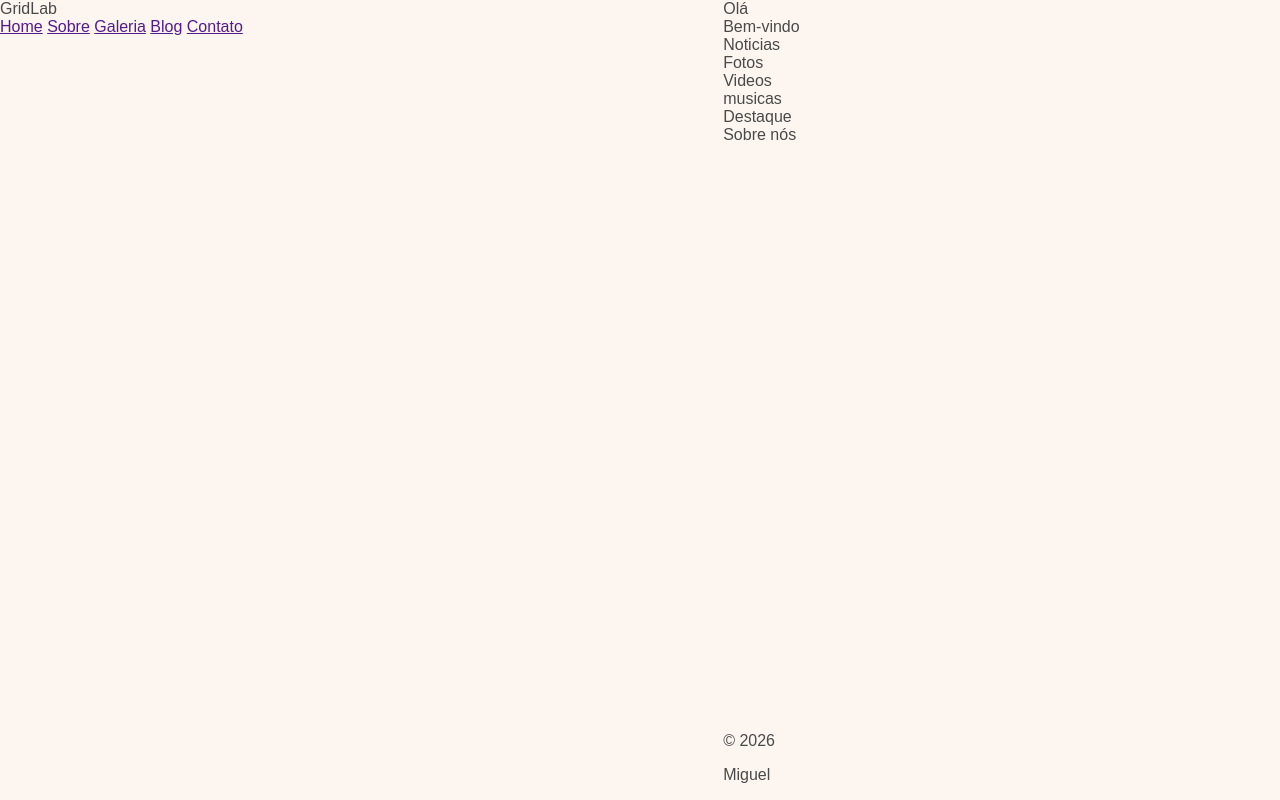
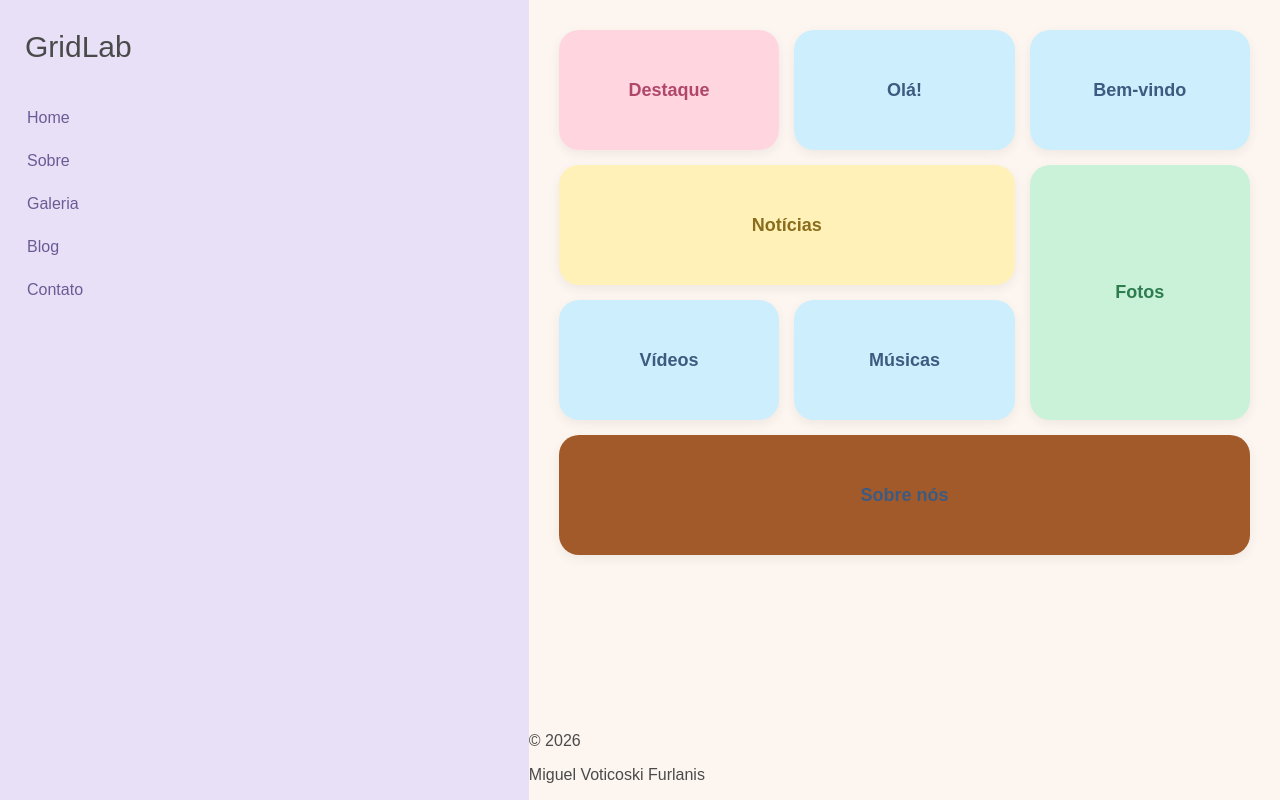
Before and after one commit to miguelfurlanisdev/praticaGrid, a plain HTML site: page index.html in a window 1280 px wide. Drawn offline with Linux system fonts and the light colour scheme.

Commit message:
Atualização e criação do arquivo css

```diff
--- a/index.html
+++ b/index.html
@@ -3,36 +3,36 @@
 <head>
     <meta charset="UTF-8">
     <meta name="viewport" content="width=device-width, initial-scale=1.0">
-    <title>Document</title>
-    <link rel="stylesheet" href="./style/style.css">
+    <title>GridLab</title>
+    <link rel="stylesheet" href="../style/style.css">
 </head>
 <body>
 
-    <!-- SIDEBAR -->
+    <!-- SIDEBAR  -->
     <aside class="sidebar">
         <div class="caixa-menu-titulo">GridLab</div>
-        <a href="">Home</a>
-        <a href="">Sobre</a>
-        <a href="">Galeria</a>
-        <a href="">Blog</a>
-        <a href="">Contato</a>
+        <a class="caixa-menu" href="">Home</a>
+        <a class="caixa-menu" href="">Sobre</a>
+        <a class="caixa-menu" href="">Galeria</a>
+        <a class="caixa-menu" href="">Blog</a>
+        <a class="caixa-menu" href="">Contato</a>
     </aside>
 
-    <!-- CONTEÚDO -->
-     <main>
-        <div class="caixa"> Olá</div>
+    <!-- CONTEÚDO  -->
+     <main class="grade">
+        <div class="caixa">Olá!</div>
         <div class="caixa">Bem-vindo</div>
-        <div class="caixa-larga">Noticias</div>
-        <div class="caixa-alta">Fotos</div>
-        <div class="caixa">Videos</div>
-        <div class="caixa">musicas</div>
-        <div class="caixa-primeira">Destaque</div>
-        <div class="caixa-toda">Sobre nós</div>
+        <div class="caixa larga">Notícias</div>
+        <div class="caixa alta">Fotos</div>
+        <div class="caixa">Vídeos</div>
+        <div class="caixa">Músicas</div>
+        <div class="caixa primeira">Destaque</div>
+        <div class="caixa toda">Sobre nós</div>
      </main>
 
-     <footer>
+     <footer class="footer">
         <p>&copy; 2026</p>
-        <p>Miguel</p>
+        <p>Miguel Voticoski Furlanis</p>
      </footer>
 
 </body>
--- a/style/style.css
+++ b/style/style.css
@@ -1,6 +1,6 @@
-body{
+body {
     margin: 0;
-    font-family: Arial, Helvetica, sans-serif;
+    font-family: Arial, sans-serif;
     background-color: #fdf6f0;
     color: #4a4a4a;
     min-height: 100vh;
@@ -9,17 +9,106 @@ body{
     grid-template-columns: 270px, 1fr;
     grid-template-rows: 1fr auto;
     grid-template-areas:
-        "sidebar grade"
-        "sidebar footer"
-    ;
+                "sidebar grade"
+                "sidebar footer";
+
 }
 
-.sidebar{
-    grid-area: sidebar;
+
+.sidebar { grid-area: sidebar;}
+.grade { grid-area: grade;}
+.footer {grid-area: footer;}
+
+
+.sidebar {
+    display: grid;
+    align-content: start;
+    gap: 5px;
+    padding: 30px 15px;
+    background-color: #e8e0f7;
+
 }
-.grade{
-    grid-area: grade;
+
+.caixa-menu {
+    color: #6b5b95;
+    text-decoration: none;
+    padding: 10px 12px;
+    border-radius: 10px;
+    transition: 0.2s;
 }
-.footer{
-    grid-area: footer;
+
+
+.caixa-menu:hover{
+    background: #ffffff;
+    color: #4a3b78;
 }
+
+.caixa-menu-titulo{
+    font-family: Arial, Helvetica, sans-serif;
+    font-size: 30px;
+    margin-bottom: 30px;
+    margin-left: 10px;
+}
+
+.titulo{
+    font-size: 30px;
+    font-weight: bold;
+    color: #4a3b78;
+    margin-bottom: 20px;
+}
+
+.titulo:hover{
+    background: none;
+    color: #4a3b78;
+}
+
+.grade {
+    display: grid;
+    grid-template-columns: repeat(3, 1fr);
+    grid-auto-rows: 120px;
+    gap: 15px;
+    padding: 30px;
+    align-content: start;
+}
+
+.caixa{
+    background: #cdeffd;
+    color: #3d5a80;
+    font-weight: bold;
+    font-size: 18px;
+    border-radius: 20px;
+    box-shadow: 0 4px 12px rgba(0, 0, 0, 0.06);
+    transition: 0.3s;
+
+    display: grid;
+    place-items: center;
+}
+
+.caixa:hover{
+    transform: translateY(-5px) scale(1.02);
+    box-shadow: 0 10px 20px rgba(0, 0, 0, 0.1);
+}
+
+.larga{
+    grid-column: span 2;
+    /* O span define o tamanho da box */
+    background: #fff1b8;
+    color: #8a6d1d;
+}
+
+.alta{
+    grid-row: span 2;
+    background: #c9f2d9;
+    color: #2e7d4f;
+}
+
+.primeira{
+    order: -1;
+    background: #ffd6e0;
+    color: #b0476a;
+}
+
+.toda{
+    grid-column: 1/-1;
+    background: #a35a2a;
+}
```
